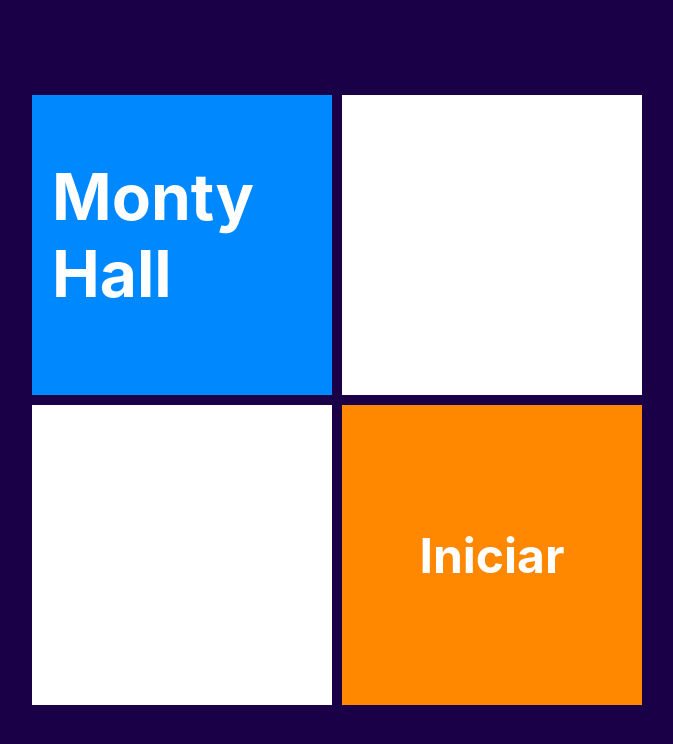
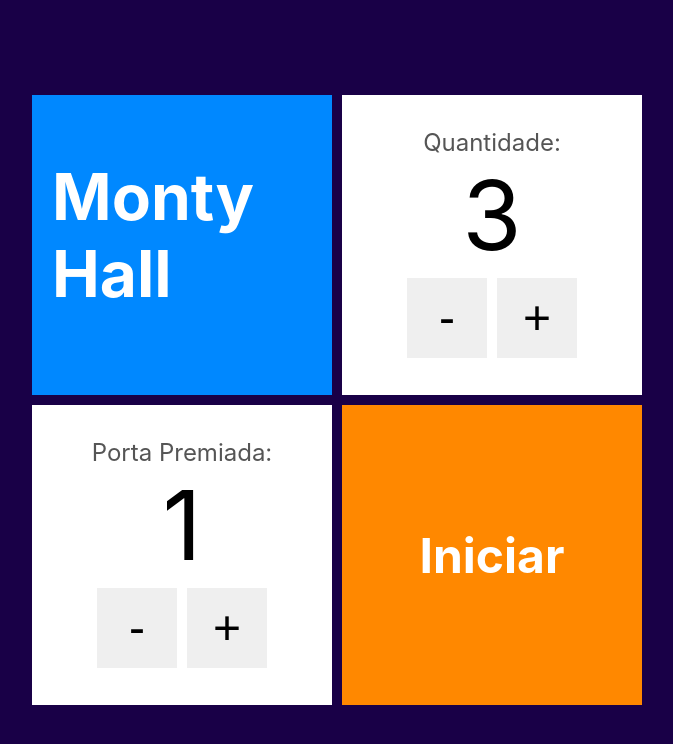
Before and after one commit to srgesio/monty-hall-game, a Next.js app: page / in a window 1280 px wide. Shown: the top 744 px of the page, without its empty margins (303-976 px from the left). Built offline with nearby package versions, Linux system fonts and the light colour scheme.

Commit message:
last commit

```diff
--- /dev/null
+++ b/components/inputNumber.tsx
@@ -0,0 +1,38 @@
+import styles from '../styles/InputNumber.module.css'
+
+interface InputNumberProps{
+    text: string
+    value: number
+    onChange: (newValue: number) => void
+}
+
+
+export default function InputNumber(props: InputNumberProps){
+
+
+    const increment = ()=>props.onChange(props.value + 1)
+    const decrement = ()=>props.onChange(props.value - 1)
+    return(
+        <div className={styles.inputNumber}>
+            <span className={styles.text}>
+                {props.text}
+            </span>
+            <span className={styles.value}>
+                {props.value}
+            </span>
+            <div className={styles.actions}>
+                <button className={styles.btn}
+                    onClick={decrement}
+                >
+                    -
+                </button>
+                <button className={styles.btn}
+                    onClick={increment}
+                >
+                    +
+                </button>
+
+            </div>
+        </div>
+    )
+}
--- a/pages/index.tsx
+++ b/pages/index.tsx
@@ -3,8 +3,12 @@ import styles from '../styles/Form.module.css'
 import Link from 'next/link'
 import Gift from "../components/gift"
 import Door from "../components/door"
+import InputNumber from "../components/inputNumber"
+import { useState } from "react"
 
 export default function Home() {
+  const [quantity, setQuantity] = useState(3)
+  const [doorWithGiftId, setDoorWithGiftId] = useState(1)
 
 
   return (
@@ -14,13 +18,23 @@ export default function Home() {
           <h1>Monty Hall</h1>
         </Card>
         <Card>
+          <InputNumber
+            text='Quantidade:'
+            value={quantity}
+            onChange={newQuantity => setQuantity(newQuantity)}
+            />
         </Card>
       </div>
       <div>
       <Card>
+          <InputNumber
+            text='Porta Premiada:'
+            value={doorWithGiftId}
+            onChange={newDoorWithGiftId => setDoorWithGiftId(newDoorWithGiftId)}
+            />
       </Card>
       <Card bgColor='#f80'>
-        <Link href={`/game/4/2`} passHref>
+        <Link href={`/game/${quantity}/${doorWithGiftId}`} passHref>
           <h2 className={styles.link}>Iniciar</h2>
         </Link>
       </Card>
--- a/styles/Card.module.css
+++ b/styles/Card.module.css
@@ -4,6 +4,6 @@
   height: 300px;
   color: #fff;
   font-size: 2rem;
-  margin: 10px 5px;
+  margin: 5px;
   padding: 20px;
 }
--- a/styles/Form.module.css
+++ b/styles/Form.module.css
@@ -1,8 +1,13 @@
 .form {
   display: flex;
+  flex-direction: column;
   justify-content: center;
   align-items: center;
   height: 100vh;
+}
+
+.form div {
+  display: flex;
 }
 
 .link {
@@ -11,4 +16,5 @@
   margin: 0;
   justify-content: center;
   align-items: center;
+  cursor: pointer;
 }
--- /dev/null
+++ b/styles/InputNumber.module.css
@@ -0,0 +1,33 @@
+.inputNumber {
+  display: flex;
+  flex: 1;
+  flex-direction: column;
+  align-items: center;
+  justify-content: center;
+  color: #000;
+}
+
+.text {
+  color: #555;
+  font-size: 1.5rem;
+}
+
+.value {
+  font-size: 6rem;
+}
+
+.btn {
+  display: flex;
+  justify-content: center;
+  align-items: center;
+  font-size: 3rem;
+  height: 80px;
+  width: 80px;
+  margin: 5px;
+  border: none;
+  cursor: pointer;
+}
+
+.actions {
+  display: flex;
+}
```
Also changed, not shown: pages/game/[quantityDoors]/[doorWithGiftId].tsx (+11 -2 lines), components/gift.tsx (renamed from components/gift.jsx).
